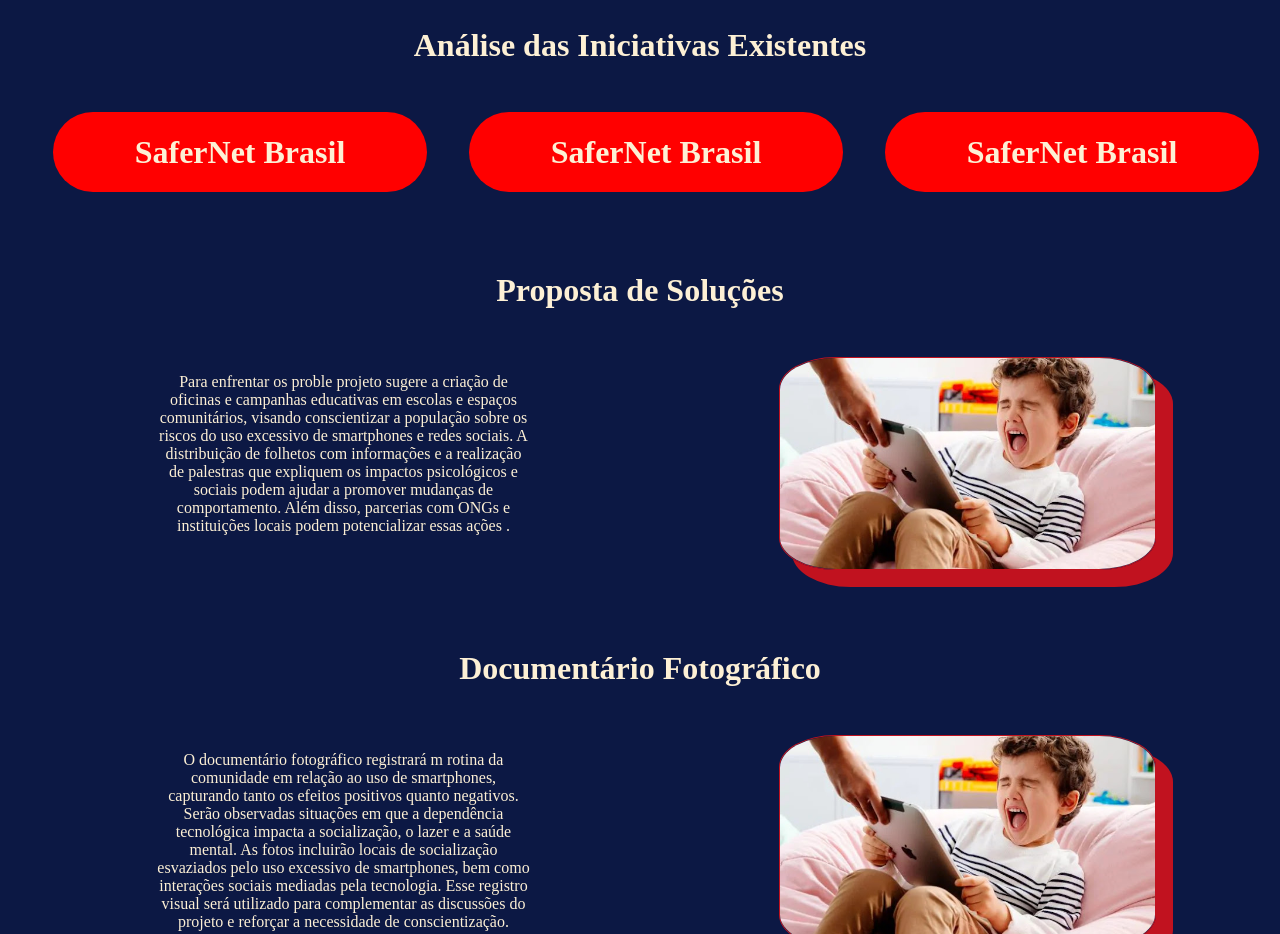
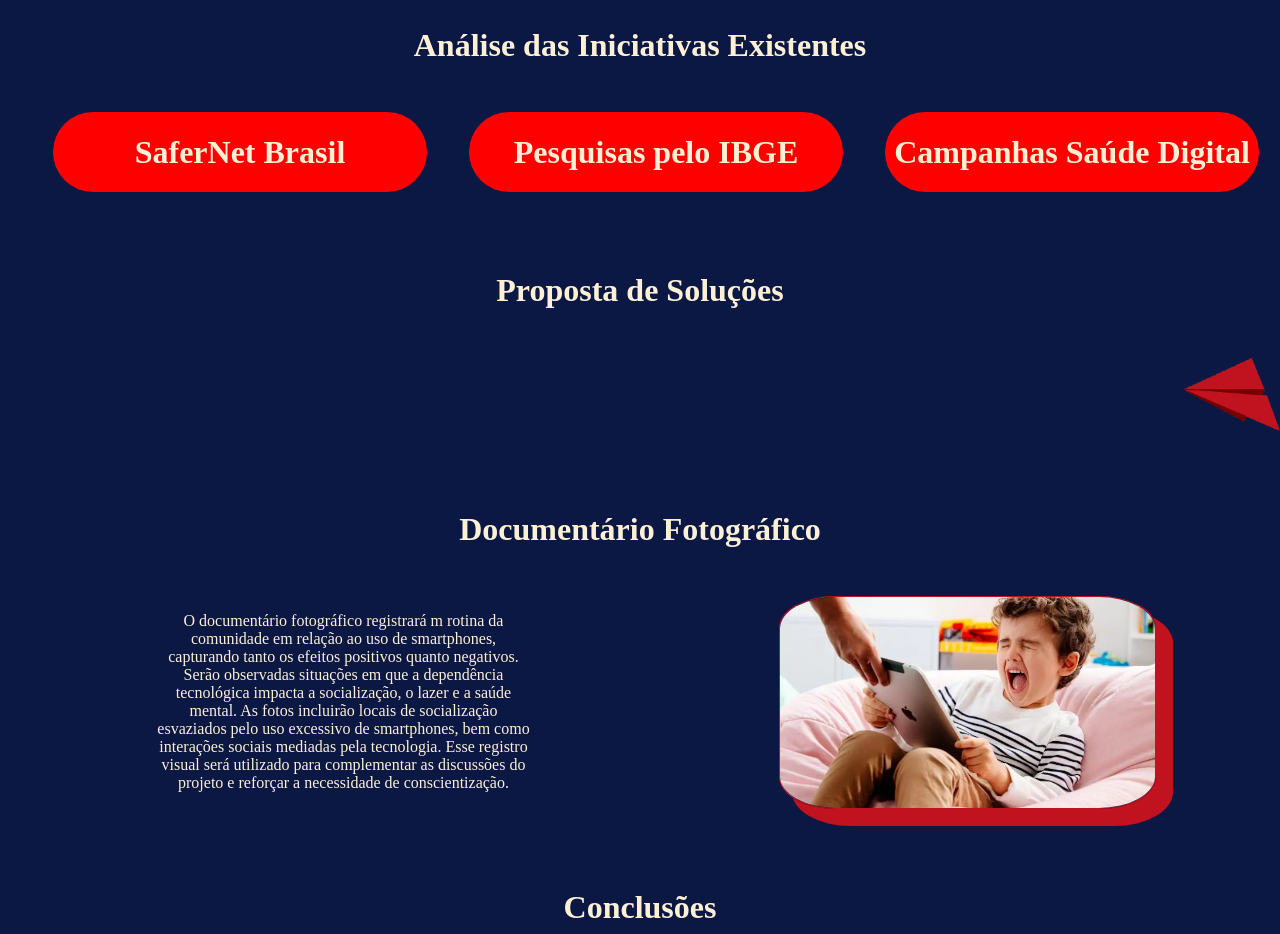
Before and after one commit to ViniR159/Trabalho-de-extens-o, a plain HTML site: page index.html in a window 1280 px wide. Shown: the part 1360-2294 px from the top of the page. Drawn offline with Linux system fonts and the light colour scheme.

Commit message:
Add files via upload

```diff
--- a/index.html
+++ b/index.html
@@ -84,7 +84,7 @@
         <div class="titulo" style="width: 100%; text-align: center">
           <h1>Análise das Iniciativas Existentes</h1>
         </div>
-        <div class="blocoConteudo">
+        <div class="blocoConteudo ">
           <div class="analise">
             <h1>SaferNet Brasil</h1>
             <p>
@@ -100,55 +100,25 @@
             </p>
           </div>
           <div class="analise">
-            <h1>SaferNet Brasil</h1>
+            <h1>Pesquisas pelo IBGE</h1>
             <p>
-              A SaferNet é uma ONG que promove o uso seguro da internet,
-              especialmente para crianças e adolescentes, focando na prevenção
-              de crimes digitais e no uso responsável das redes sociais.
-              Oferecem materiais educativos de fácil acesso e suporte para
-              famílias e educadores. A abordagem preventiva e educativa da
-              SaferNet pode servir de inspiração para o projeto, que pode adotar
-              oficinas de conscientização sobre o uso equilibrado de smartphones
-              e redes sociais, adaptando as temáticas à realidade da comunidade
-              local.
+              O IBGE realiza pesquisas detalhadas sobre o uso de tecnologias de informação e comunicação no Brasil, incluindo o acesso à internet e a distribuição de dispositivos digitais. Essas informações ajudam a mapear as regiões e populações que mais dependem de tecnologia, além de identificar onde há mais necessidade de conscientização sobre o uso excessivo. Incorporar esses dados no projeto permite que as ações sejam direcionadas a quem mais precisa de orientações sobre o uso consciente da tecnologia.
             </p>
           </div>
           <div class="analise">
-            <h1>SaferNet Brasil</h1>
+            <h1>Campanhas Saúde Digital</h1>
             <p>
-              A SaferNet é uma ONG que promove o uso seguro da internet,
-              especialmente para crianças e adolescentes, focando na prevenção
-              de crimes digitais e no uso responsável das redes sociais.
-              Oferecem materiais educativos de fácil acesso e suporte para
-              famílias e educadores. A abordagem preventiva e educativa da
-              SaferNet pode servir de inspiração para o projeto, que pode adotar
-              oficinas de conscientização sobre o uso equilibrado de smartphones
-              e redes sociais, adaptando as temáticas à realidade da comunidade
-              local.
+              As campanhas de saúde digital promovem o equilíbrio entre o uso de tecnologias e o bem-estar físico e mental, sugerindo práticas como pausas no uso de dispositivos e a incorporação de atividades offline. Essas iniciativas destacam não apenas os perigos do uso excessivo, mas também oferecem soluções práticas para um estilo de vida mais saudável. O projeto pode adotar essas soluções, propondo atividades que incentivem um uso mais consciente da tecnologia, especialmente em populações que são mais vulneráveis ao uso excessivo de smartphones e redes sociais.
             </p>
           </div>
         </div>
       </div>
-      <div id="Proposta de Soluções">
+      <div id="Proposta de Soluções" class="tela100">
         <div class="titulo" style="width: 100%; text-align: center">
           <h1>Proposta de Soluções</h1>
         </div>
-        <div class="blocoConteudo">
-          <div>
-            <p>
-              Para enfrentar os proble projeto sugere a criação de oficinas e
-              campanhas educativas em escolas e espaços comunitários, visando
-              conscientizar a população sobre os riscos do uso excessivo de
-              smartphones e redes sociais. A distribuição de folhetos com
-              informações e a realização de palestras que expliquem os impactos
-              psicológicos e sociais podem ajudar a promover mudanças de
-              comportamento. Além disso, parcerias com ONGs e instituições
-              locais podem potencializar essas ações .
-            </p>
-          </div>
-          <div class="bloco">
-            <img src="img/criaça chorando pelo teblet.jpg" alt="" />
-          </div>
+        <div class="airplane">
+          <img src="Airplane.png" alt="">
         </div>
       </div>
 
--- a/main.css
+++ b/main.css
@@ -1,5 +1,9 @@
 HTML {
     scroll-behavior: smooth;
+}
+
+.tela100 {
+    width: 100%;
 }
 
 body{
@@ -109,12 +113,29 @@ main {
 }
 
 .analise:hover {
-    height: 20em;
+    height: 25em;
     background-color: red;
 }
 .analise p {
     text-align: justify;
     width: 75%;
+}
+
+.airplane {
+    width: 100%;
+}
+
+.airplane img {
+    float: right;
+    width: 6em;
+}
+
+.airplane {
+    float: left;
+}
+
+.airplane :hover {
+    float: right;
 }
 
 footer {
```
Also changed, not shown: Airplane.png (added).
